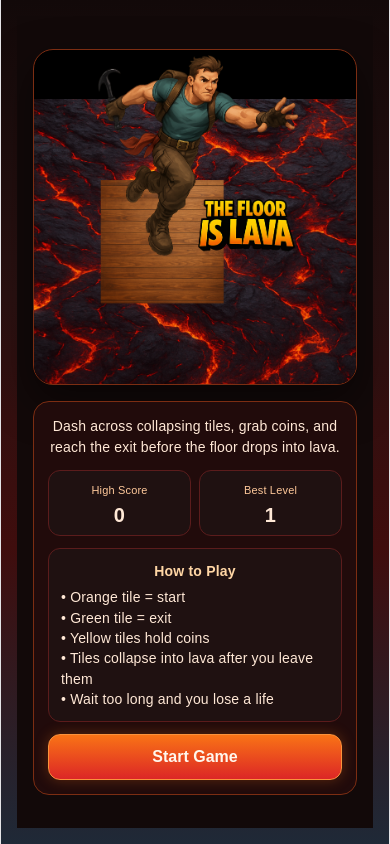
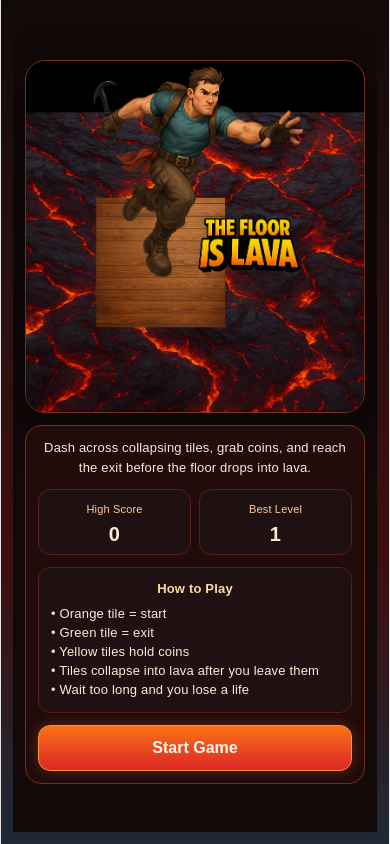
Before and after one commit to Xorclev75/the-floor-is-lava, a React (Vite) app: page / in a window 390 px wide. Built offline with nearby package versions, Linux system fonts and the light colour scheme.

Commit message:
Improve mobile overlays and responsive screen sizing

```diff
--- a/src/FloorIsLavaMobileGame.jsx
+++ b/src/FloorIsLavaMobileGame.jsx
@@ -444,20 +444,21 @@ export default function FloorIsLavaMobileGame() {
   return (
     <div
       style={{
-        minHeight: "100vh",
+        minHeight: "100dvh",
         background: "linear-gradient(180deg, #120909 0%, #2a1111 35%, #3f0d0d 65%, #1f2937 100%)",
         color: "#ffe8d6",
-        padding: 16,
+        padding: 12,
         fontFamily: "Arial, sans-serif",
         boxSizing: "border-box",
-        overflow: "hidden",
+        overflowX: "hidden",
+        overflowY: "auto",
       }}
     >
       <div
         style={{
           maxWidth: 460,
           margin: "0 auto",
-          minHeight: "calc(100vh - 32px)",
+          minHeight: "calc(100dvh - 24px)",
           position: "relative",
           display: "flex",
           flexDirection: "column",
@@ -617,6 +618,7 @@ export default function FloorIsLavaMobileGame() {
                   borderRadius: 16,
                   padding: 12,
                   boxShadow: "0 0 18px rgba(249,115,22,0.08)",
+                  marginBottom: 12,
                 }}
               >
                 <div
@@ -682,7 +684,9 @@ export default function FloorIsLavaMobileGame() {
               display: "flex",
               flexDirection: "column",
               justifyContent: "center",
-              padding: 16,
+              padding: 12,
+              overflowY: "auto",
+              WebkitOverflowScrolling: "touch",
             }}
           >
             <div
@@ -708,23 +712,25 @@ export default function FloorIsLavaMobileGame() {
                     display: "block",
                     width: "100%",
                     height: "auto",
+                    maxHeight: "48dvh",
+                    objectFit: "contain",
                   }}
                 />
               </div>
 
               <div
                 style={{
-                  marginTop: 16,
+                  marginTop: 12,
                   background: "rgba(34,12,12,0.95)",
                   border: "1px solid #7c2d12",
                   borderRadius: 16,
-                  padding: 14,
+                  padding: 12,
                   textAlign: "center",
                 }}
               >
                 <div
                   style={{
-                    fontSize: 14,
+                    fontSize: 13,
                     color: "#ffe8d6",
                     lineHeight: 1.5,
                     marginBottom: 12,
@@ -752,14 +758,21 @@ export default function FloorIsLavaMobileGame() {
                     borderRadius: 12,
                     padding: 12,
                     marginBottom: 12,
-                    fontSize: 14,
+                    fontSize: 13,
                     color: "#ffe8d6",
                     lineHeight: 1.45,
                     textAlign: "left",
                     border: "1px solid #5b1c1c",
                   }}
                 >
-                  <div style={{ fontWeight: "bold", marginBottom: 6, textAlign: "center", color: "#ffd6a5" }}>
+                  <div
+                    style={{
+                      fontWeight: "bold",
+                      marginBottom: 6,
+                      textAlign: "center",
+                      color: "#ffd6a5",
+                    }}
+                  >
                     How to Play
                   </div>
                   <div>• Orange tile = start</div>
@@ -787,7 +800,9 @@ export default function FloorIsLavaMobileGame() {
               display: "flex",
               alignItems: "center",
               justifyContent: "center",
-              padding: 16,
+              padding: 12,
+              overflowY: "auto",
+              WebkitOverflowScrolling: "touch",
             }}
           >
             <div
@@ -799,6 +814,7 @@ export default function FloorIsLavaMobileGame() {
                 borderRadius: 18,
                 padding: 14,
                 boxShadow: "0 16px 40px rgba(0,0,0,0.45)",
+                margin: "auto 0",
               }}
             >
               <div
@@ -875,7 +891,9 @@ export default function FloorIsLavaMobileGame() {
               display: "flex",
               alignItems: "center",
               justifyContent: "center",
-              padding: 16,
+              padding: 12,
+              overflowY: "auto",
+              WebkitOverflowScrolling: "touch",
             }}
           >
             <div
@@ -888,6 +906,7 @@ export default function FloorIsLavaMobileGame() {
                 padding: 16,
                 textAlign: "center",
                 boxShadow: "0 16px 40px rgba(0,0,0,0.5)",
+                margin: "auto 0",
               }}
             >
               <div
@@ -938,7 +957,9 @@ export default function FloorIsLavaMobileGame() {
               display: "flex",
               alignItems: "center",
               justifyContent: "center",
-              padding: 16,
+              padding: 12,
+              overflowY: "auto",
+              WebkitOverflowScrolling: "touch",
             }}
           >
             <div
@@ -951,6 +972,7 @@ export default function FloorIsLavaMobileGame() {
                 padding: 16,
                 textAlign: "center",
                 boxShadow: "0 16px 40px rgba(0,0,0,0.45)",
+                margin: "auto 0",
               }}
             >
               <div
```
